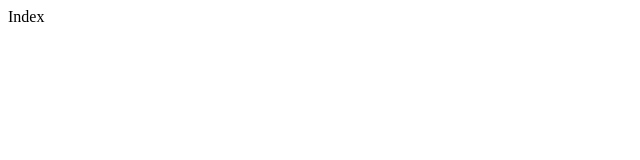
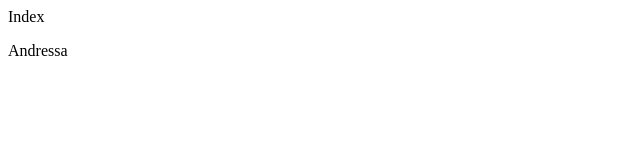
Before and after one commit to andressaoliveira/meu-repositorio, a plain HTML site: page index.html in a window 1280 px wide. Shown: the full height of the page, 0-640 px from the left. Drawn offline with Linux system fonts and the light colour scheme.

Commit message:
inserindo nome

```diff
--- a/index.html
+++ b/index.html
@@ -1 +1,2 @@
 <div>Index</div>
+<p>Andressa</p>
```
